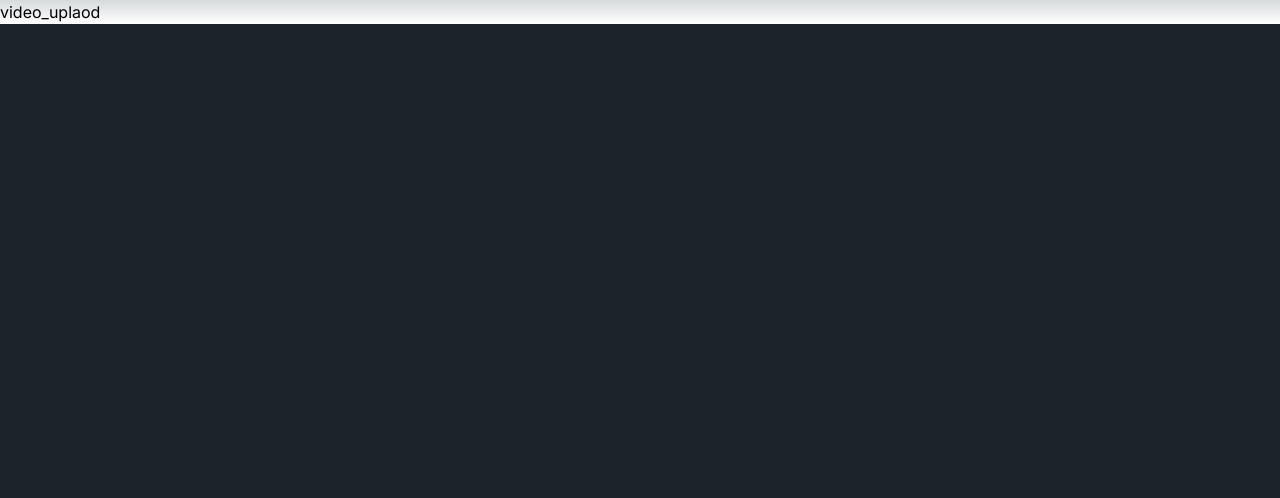
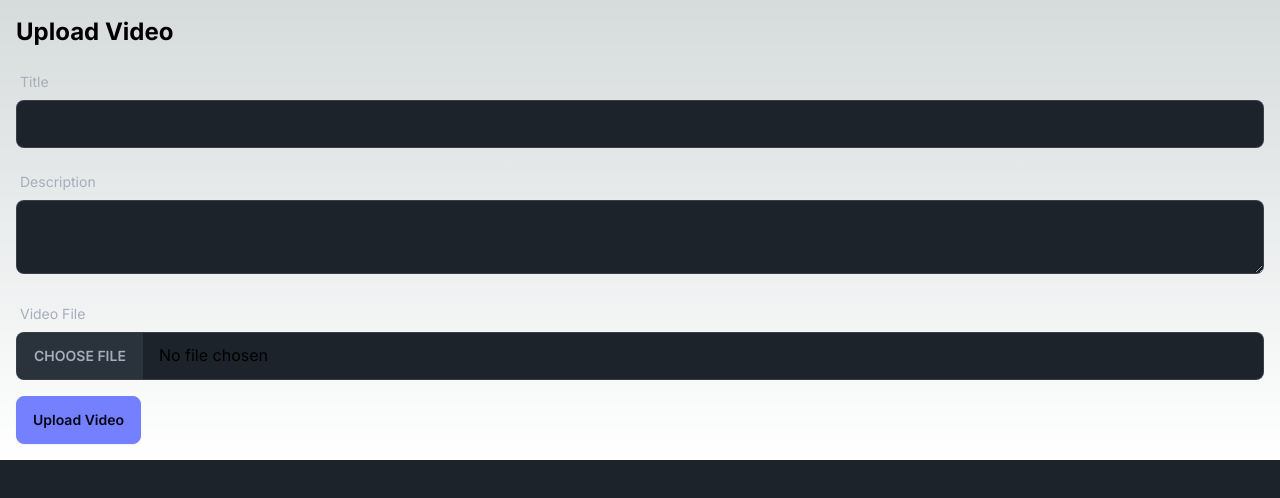
Before and after one commit to thedarkking01/cloudnairy_saas_ai, a Next.js app: page /video-upload in a window 1280 px wide. Shown: the top 498 px of the page. Built offline with nearby package versions, Linux system fonts and the light colour scheme.

Commit message:
set video upload page

```diff
--- a/app/(app)/video-upload/page.tsx
+++ b/app/(app)/video-upload/page.tsx
@@ -1,9 +1,100 @@
-import React from 'react'
+"use client"
+import React, { useState } from 'react'
+import axios from 'axios'
+import { useRouter } from 'next/navigation'
+import { ToastContainer, toast } from 'react-toastify'
+import 'react-toastify/dist/ReactToastify.css'
 
-function video_uplaod() {
-  return (
-    <div>video_uplaod</div>
-  )
+function VideoUpload() {
+    const [file, setFile] = useState<File | null>(null)
+    const [title, setTitle] = useState("")
+    const [description, setDescription] = useState("")
+    const [isUploading, setIsUploading] = useState(false)
+
+    const router = useRouter()
+    const MAX_FILE_SIZE = 70 * 1024 * 1024
+
+    const handleSubmit = async (e: React.FormEvent) => {
+        e.preventDefault()
+        if (!file) return;
+
+        if (file.size > MAX_FILE_SIZE) {
+            toast.error("File size too large. Maximum allowed size is 70MB.")
+            return;
+        }
+
+        setIsUploading(true)
+        const formData = new FormData();
+        formData.append("file", file);
+        formData.append("title", title);
+        formData.append("description", description);
+        formData.append("originalSize", file.size.toString());
+
+        try {
+            const response = await axios.post("/api/video-upload", formData)
+            if (response.status === 200) {
+                toast.success("Video uploaded successfully!")
+                router.push("/")
+            } else {
+                toast.error("Upload failed. Please try again.")
+            }
+        } catch (error) {
+            console.log(error)
+            toast.error("An error occurred during upload. Please try again.")
+        } finally {
+            setIsUploading(false)
+        }
+    }
+
+    return (
+        <div className="container mx-auto p-4">
+            <ToastContainer />
+            <h1 className="text-2xl font-bold mb-4">Upload Video</h1>
+            <form onSubmit={handleSubmit} className="space-y-4">
+                <div>
+                    <label className="label">
+                        <span className="label-text">Title</span>
+                    </label>
+                    <input
+                        type="text"
+                        value={title}
+                        onChange={(e) => setTitle(e.target.value)}
+                        className="input input-bordered w-full"
+                        required
+                    />
+                </div>
+                <div>
+                    <label className="label">
+                        <span className="label-text">Description</span>
+                    </label>
+                    <textarea
+                        value={description}
+                        onChange={(e) => setDescription(e.target.value)}
+                        className="textarea textarea-bordered w-full"
+                    />
+                </div>
+                <div>
+                    <label className="label">
+                        <span className="label-text">Video File</span>
+                    </label>
+                    <input
+                        type="file"
+                        accept="video/*"
+                        onChange={(e) => setFile(e.target.files?.[0] || null)}
+                        className="file-input file-input-bordered w-full"
+                        required
+                    />
+                </div>
+                <button
+                    type="submit"
+                    className="btn btn-primary"
+                    disabled={isUploading}
+                >
+                    {isUploading ? "Uploading..." : "Upload Video"}
+                </button>
+            </form>
+        </div>
+    );
 }
 
-export default video_uplaod
+export default VideoUpload;
--- a/package.json
+++ b/package.json
@@ -11,11 +11,13 @@
   "dependencies": {
     "@clerk/nextjs": "^5.3.0",
     "@prisma/client": "^5.18.0",
+    "axios": "^1.7.4",
     "cloudinary": "^2.4.0",
     "next": "14.2.5",
     "next-cloudinary": "^6.10.0",
     "react": "^18",
-    "react-dom": "^18"
+    "react-dom": "^18",
+    "react-toastify": "^10.0.5"
   },
   "devDependencies": {
     "@types/node": "^20.14.15",
```
Also changed, not shown: 1 other file (tests, documents, lock files or other folders).
